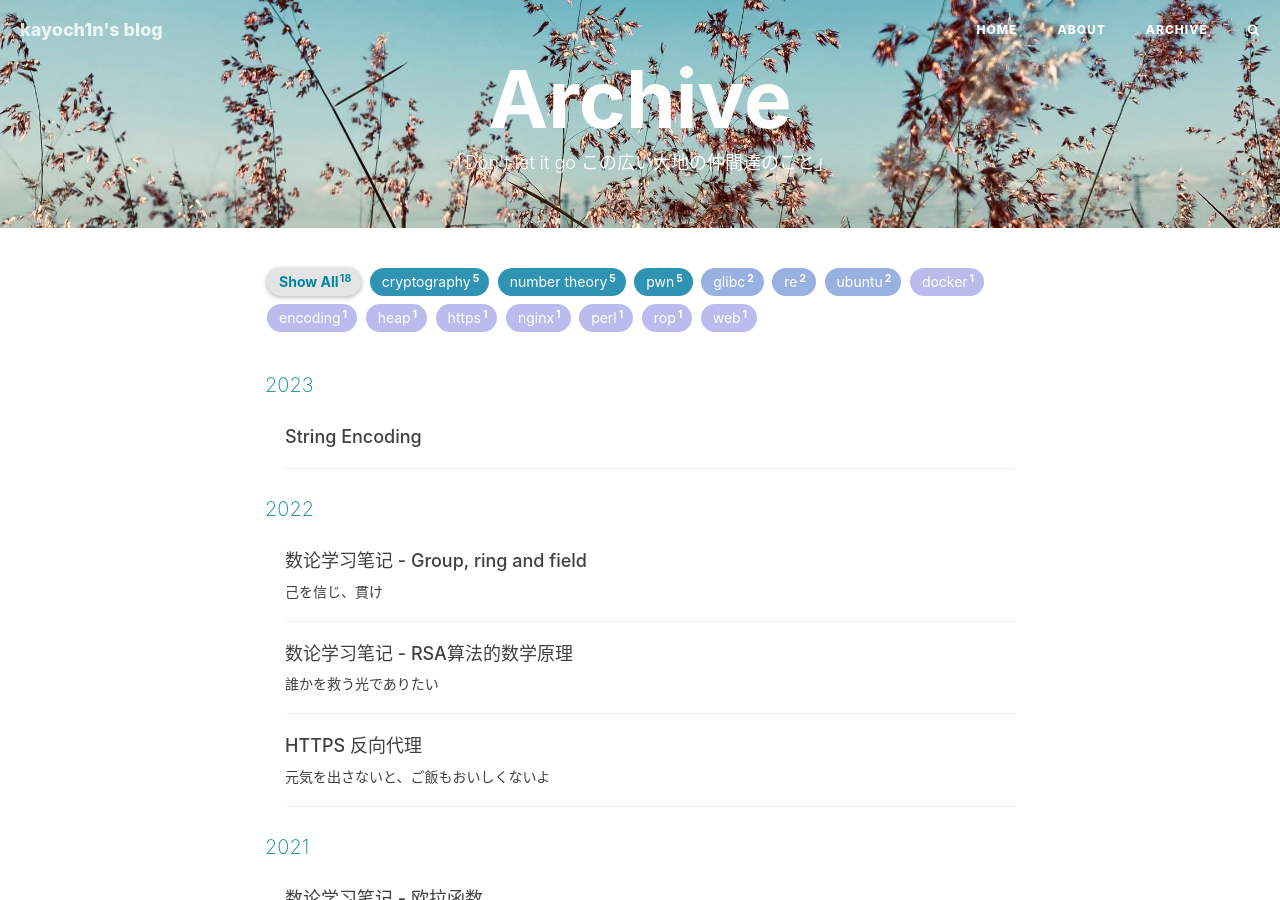
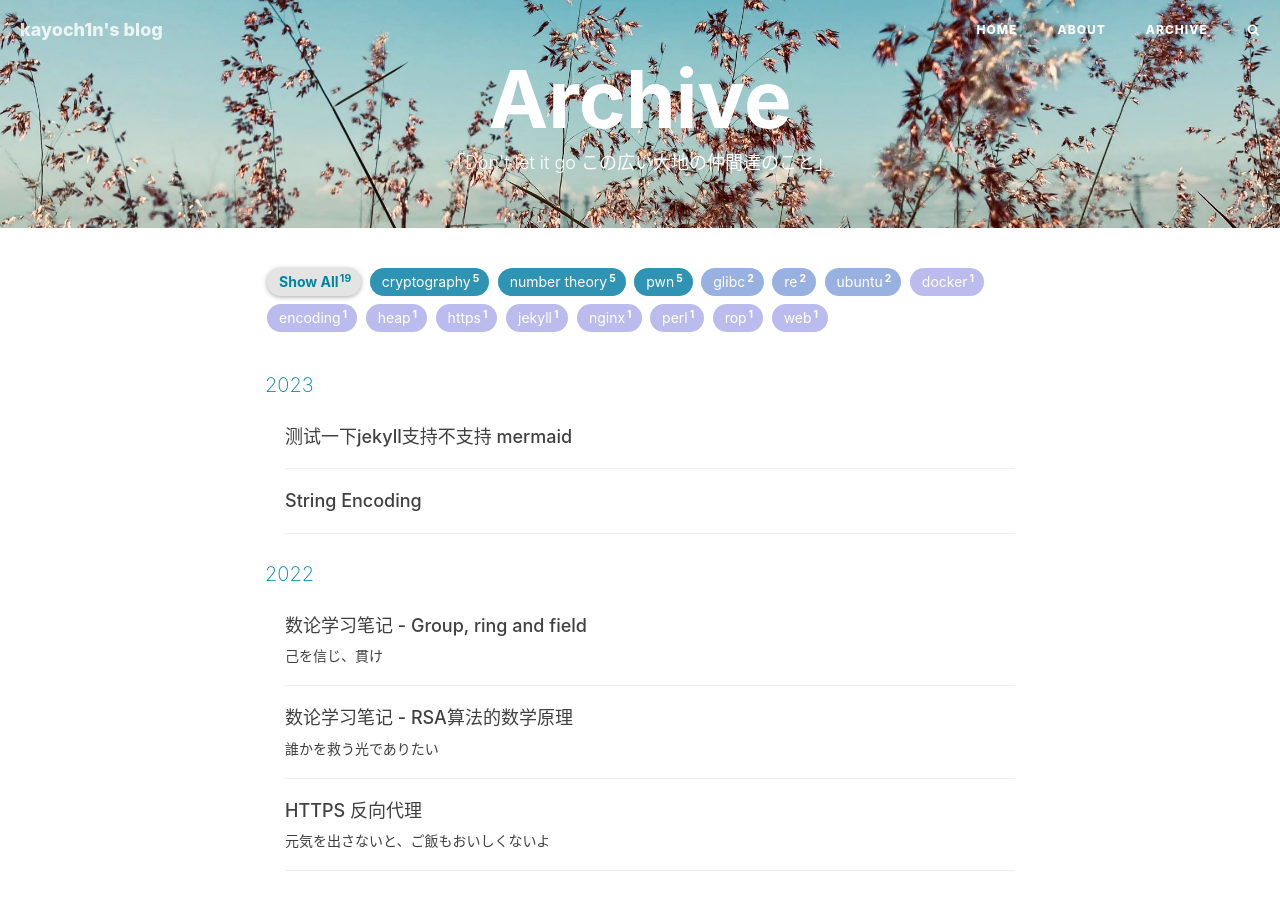
Before and after one commit to kayoch1n/kayoch1n.github.io, a Jekyll site: the page built from archive.html, in a window 1280 px wide and 900 px high. Built offline with Jekyll 4.4.1, drawn with Linux system fonts in a browser that asks for light colours; nearby versions of some CDN libraries; comment, search, counter and statistics services are not loaded.

Commit message:
测试一下jekyll支持不支持mermaid

````diff
--- a/_includes/footer.html
+++ b/_includes/footer.html
@@ -340,3 +340,7 @@
         async>
 </script>
 {% endif %}
+
+{% if page.mermaid %}
+{% include mermaid.html %}
+{% endif %}
--- /dev/null
+++ b/_posts/2023-09-23-mermaid-startup.markdown
@@ -0,0 +1,22 @@
+---
+toc: true
+layout: "post"
+catalog: true
+title: "测试一下jekyll支持不支持 mermaid"
+date:   2023-09-23 15:40:38 +0800
+header-img: "img/gz-canton-tower.jpg"
+categories:
+  - blog
+tags:
+  - jekyll
+---
+
+# 测试一下jekyll支持不支持 mermaid
+
+```mermaid
+graph TD;
+    A-->B;
+    A-->C;
+    B-->D;
+    C-->D;
+```
````
Also changed, not shown: _includes/mermaid.html (added, +10 -0 lines).
